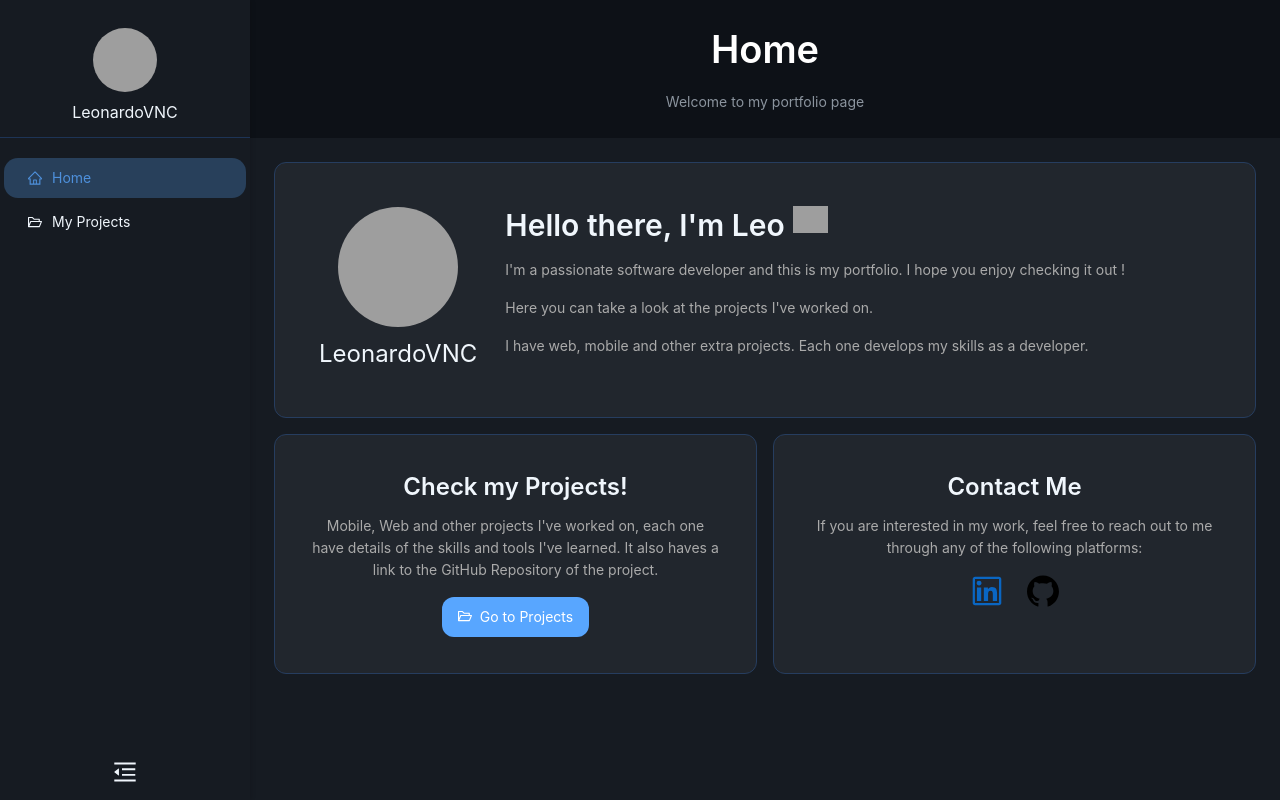
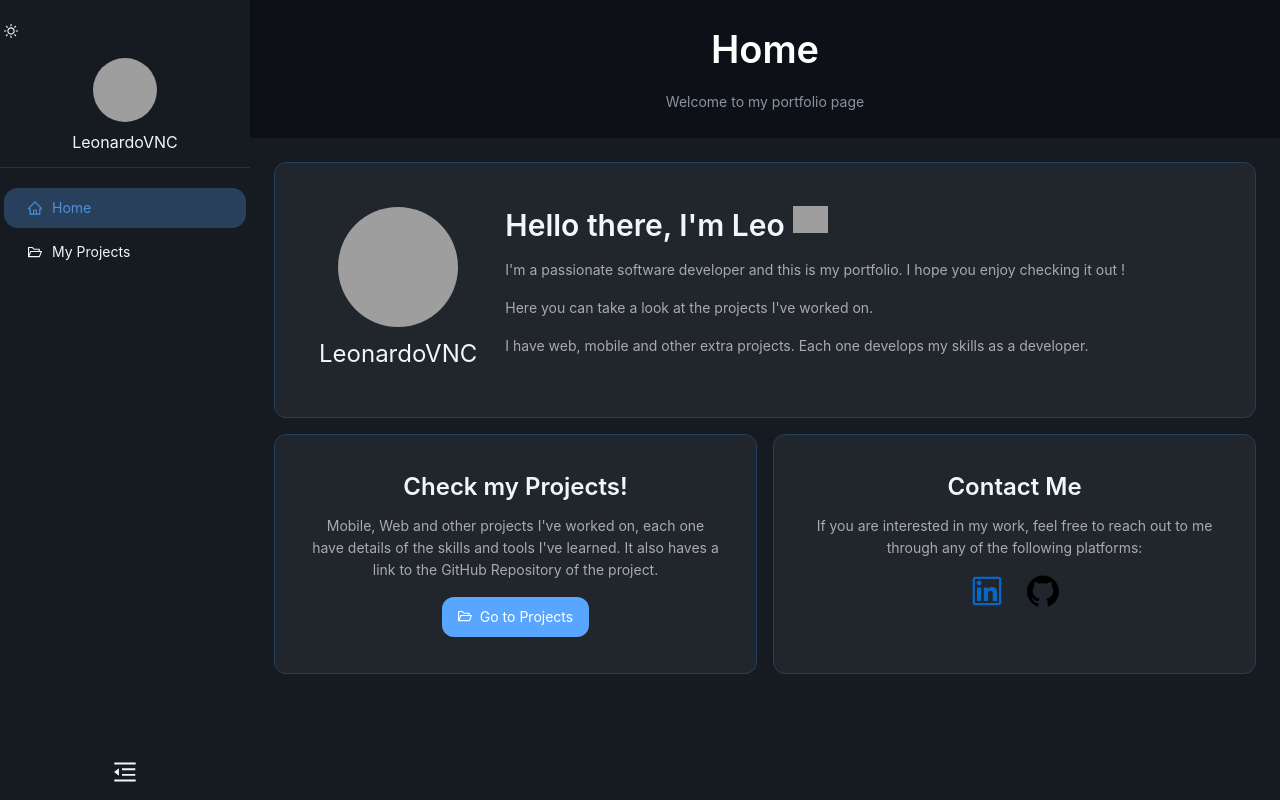
Before and after one commit to LeonardoVNC/LeonardoVNC, a React (Vite) app in the folder projects-spa/: page / in a window 1280 px wide. Built offline with nearby package versions, Linux system fonts and the light colour scheme; grey boxes are pictures that could not be loaded.

Commit message:
feat basic theme selector

```diff
--- a/projects-spa/package.json
+++ b/projects-spa/package.json
@@ -21,7 +21,8 @@
     "react-dom": "^19.1.1",
     "react-router-dom": "^7.9.3",
     "tailwindcss": "^4.1.13",
-    "uuid": "^11.1.0"
+    "uuid": "^11.1.0",
+    "zustand": "^5.0.8"
   },
   "devDependencies": {
     "@eslint/js": "^9.36.0",
--- a/projects-spa/src/App.tsx
+++ b/projects-spa/src/App.tsx
@@ -1,12 +1,14 @@
 import './App.css'
 import { App as AntApp, ConfigProvider } from "antd";
 import { AppRoutes } from './routes/routes'
-import { darkTheme } from "./theme";
+import { getThemeConfig } from "./theme";
+import useThemeStore from "./store/useThemeStore";
 
 function App() {
+  const theme = useThemeStore((s) => s.theme);
 
   return (
-    <ConfigProvider theme={darkTheme} {...{ cssVar: { key: "app" } }}>
+    <ConfigProvider theme={getThemeConfig(theme)} {...{ cssVar: { key: "app" } }}>
       <AntApp>
         <AppRoutes />
       </AntApp>
--- a/projects-spa/src/layouts/AppLayout.tsx
+++ b/projects-spa/src/layouts/AppLayout.tsx
@@ -1,9 +1,10 @@
 import { Divider, Layout, Menu, Grid } from "antd";
-import { FolderOpenOutlined, HomeOutlined, MenuFoldOutlined, MenuOutlined } from "@ant-design/icons";
+import { FolderOpenOutlined, HomeOutlined, MenuFoldOutlined, MenuOutlined, MoonOutlined, SunOutlined } from "@ant-design/icons";
 import { useState, useMemo, useEffect } from "react";
 import { Link, Outlet, useLocation } from "react-router-dom";
 import ProfileInfo from "../components/ProfileInfo";
 import useProfileInfo from "../hooks/useProfileInfo";
+import useThemeStore from "../store/useThemeStore";
 
 const { Sider, Content } = Layout;
 const { useBreakpoint } = Grid;
@@ -27,6 +28,7 @@ export default function AppLayout() {
   const [avatar, setAvatar] = useState("")
   const { pathname } = useLocation();
   const { getName, getAvatar } = useProfileInfo();
+  const { theme, setTheme, palette } = useThemeStore();
 
   const screens = useBreakpoint();
   const isMobile = !screens?.md; //TODO mover el menú abajo si es mobile
@@ -41,9 +43,9 @@ export default function AppLayout() {
   const triggerIcon = (
     <>
       {collapsed ? (
-        <MenuOutlined style={{ fontSize: 24, color: "var(--ant-colorText)" }} />
+        <MenuOutlined style={{ fontSize: 24, color: "var(--app-colorText)" }} />
       ) : (
-        <MenuFoldOutlined style={{ fontSize: 24, color: "var(--ant-colorText)" }} />
+        <MenuFoldOutlined style={{ fontSize: 24, color: "var(--app-colorText)" }} />
       )}
     </>
   );
@@ -77,18 +79,33 @@ export default function AppLayout() {
             bottom: 0,
             height: "100vh",
             padding: "16px 0",
-            background: "var(--ant-colorBgContainer)",
-            borderRight: "1px solid var(--ant-colorBorder)",
+            background: "var(--app-colorBgContainer)",
+            borderRight: "1px solid var(--app-colorBorder)",
             boxShadow: "2px 0 4px rgba(0, 0, 0, 0.1)",
             overflow: "hidden",
-            zIndex: 2
+            zIndex: 2,
           }}
         >
-          <ProfileInfo
-            photoURL={avatar}
-            name={name}
-            collapsed={collapsed}
-          />
+          {/* Revisa mejor como acomodarlo en ambos layouts dx, quizá hasta con useMemo */}
+          <div>
+            <div style={{ display: "flex", gap: 12, alignItems: "center" }}>
+              <button
+                onClick={() => setTheme(theme === "light" ? "dark" : "light")}
+                className="p-1 rounded-full"
+                style={{
+                  background: "transparent",
+                  border: "none",
+                  cursor: "pointer",
+                }}
+                aria-label="Toggle theme"
+                title="Toggle theme"
+              >
+                {theme === "light" ? <MoonOutlined /> : <SunOutlined />}
+              </button>
+            </div>
+          </div>
+
+          <ProfileInfo photoURL={avatar} name={name} collapsed={collapsed} />
 
           <Divider style={{ margin: "0 16px 16px 0" }} />
 
@@ -101,7 +118,7 @@ export default function AppLayout() {
               borderInlineEnd: 0,
               flex: 1,
               background: "transparent",
-              color: "var(--ant-colorText)",
+              color: "var(--app-colorText)",
             }}
           />
         </Sider>
@@ -143,8 +160,7 @@ export default function AppLayout() {
             items={navItems}
             style={{
               width: "100%",
-              border: "none",
-              background: "#0d1117"
+              // background: palette.P0
             }}
           />
         </div>
--- /dev/null
+++ b/projects-spa/src/store/useThemeStore.ts
@@ -0,0 +1,33 @@
+import { create } from "zustand";
+import { persist } from "zustand/middleware";
+import { getPalette } from "../theme";
+
+export type ThemeName = "light" | "dark";
+
+interface ThemeState {
+    theme: ThemeName;
+    setTheme: (t: ThemeName) => void;
+    toggleTheme: () => void;
+    palette: any;
+    setPalette: (p: any) => void;
+}
+
+const defaultPalette = getPalette("dark")
+
+const useThemeStore = create<ThemeState>()(
+    persist(
+        (set) => ({
+            theme: "dark",
+            setTheme: (theme: ThemeName) => set({ theme }),
+            toggleTheme: () =>
+                set((state) => ({ theme: state.theme === "light" ? "dark" : "light" })),
+            palette: defaultPalette,
+            setPalette: (palette) => set({ palette }),
+        }),
+        {
+            name: "port-theme"
+        }
+    )
+);
+
+export default useThemeStore;
--- a/projects-spa/src/theme.ts
+++ b/projects-spa/src/theme.ts
@@ -1,7 +1,7 @@
 import type { ThemeConfig } from "antd";
 import { theme as antdTheme } from "antd";
 
-export const palette = {
+export const darkPalette = {
   P0: "#0d1117",
   P1: "#161b22",
   P2: "#21262d",
@@ -86,3 +86,96 @@ export const darkTheme: ThemeConfig = {
     },
   },
 };
+
+export const lightPalette = {
+  P0: "#ffffff",
+  P1: "#f7fafc",
+  P2: "#f0f6fb",
+  P3: "#e6edf3",
+  white: "#0b1220",
+  neutral50: "#0b1220",
+  neutral100: "#1b2a37",
+  neutral200: "#2b3b4a",
+  neutral300: "#566c83",
+  neutral400: "#7b93a9",
+  neutral500: "#98a9bf",
+  neutral600: "#cde4ff",
+  neutral700: "#eaf6ff",
+  neutral800: "#f8fcff",
+  neutral900: "#ffffff",
+  successLight: "#237a3e",
+  warningLight: "#b37a00",
+  infoLight: "#096dd9",
+  errorLight: "#a61d24",
+  darkPrimary: "#096dd9",
+  darkText: "#0b1220",
+  darkTextSecondary: "#566c83",
+  green: "#237a3e",
+  red: "#a61d24",
+  blue: "#096dd9",
+  lightBlue: "#dbeeff",
+};
+
+export const lightTheme: ThemeConfig = {
+  algorithm: [antdTheme.defaultAlgorithm],
+  token: {
+    lineWidth: borderWidth,
+    colorPrimary: "#096dd9",
+    colorInfo: "#096dd9",
+    colorSuccess: "#237a3e",
+    colorWarning: "#b37a00",
+    colorError: "#a61d24",
+    fontFamily: "Inter, sans-serif",
+    borderRadius: 12,
+    colorBgBase: "#ffffff",
+    colorBgLayout: "#f7fafc",
+    colorBgContainer: "#ffffff",
+    colorBgElevated: "#f0f6fb",
+    colorBorder: "#e6edf3",
+    colorText: "#0b1220",
+    colorTextPlaceholder: "#7b93a9",
+    colorTextSecondary: "#566c83",
+    colorLink: "#096dd9",
+    colorLinkHover: "#58a6ff",
+    colorFill: "#ffffff",
+    colorFillSecondary: "#f0f6fb",
+    colorTextDisabled: "#98a9bf",
+  },
+  components: {
+    Button: {
+      colorPrimary: "#096dd9",
+      colorPrimaryHover: "#2b6fd6",
+      colorPrimaryActive: "#093ea6",
+      primaryShadow: "none",
+      controlHeight: 40,
+      controlHeightLG: 44,
+      borderRadius: 12,
+    },
+    Card: {
+      borderRadiusLG: 12,
+      colorBorder: "#e6edf3",
+      colorBgContainer: "#ffffff",
+    },
+    Input: {
+      controlHeight: 40,
+      colorBorder: "#e6edf3",
+      colorBgContainer: "#f7fafc",
+      colorTextPlaceholder: "#7b93a9",
+    },
+    Tag: {
+      defaultBg: "#f7fafc",
+      defaultColor: "#0b1220",
+      colorBorder: "#e6edf3",
+    },
+  },
+};
+
+export type ThemeName = "light" | "dark";
+
+export function getThemeConfig(name: ThemeName): ThemeConfig {
+  return name === "dark" ? darkTheme : lightTheme;
+}
+
+export function getPalette(name: ThemeName) {
+  return name === "dark" ? darkPalette : lightPalette;
+}
```
Also changed, not shown: 1 other file (tests, documents, lock files or other folders).
